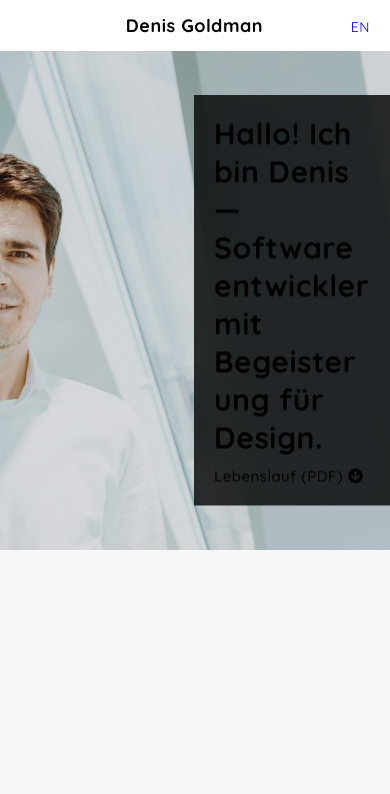
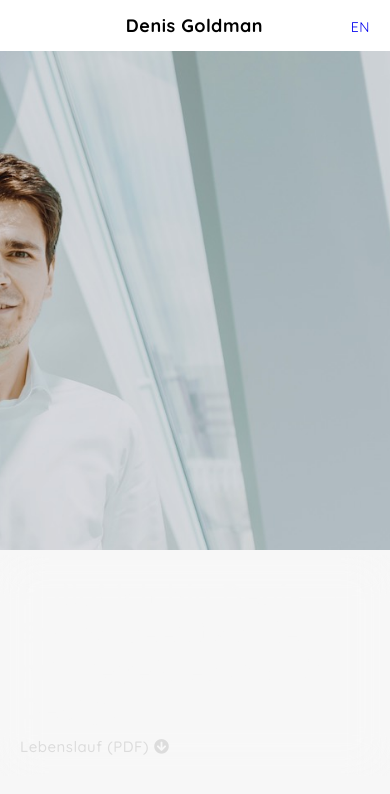
Before and after one commit to denisgoldman/personalsite, a Nuxt app: page / in a window 390 px wide. Shown: the top 794 px of the page. Built offline with nearby package versions, Linux system fonts and the light colour scheme.

Commit message:
changes to mobile hero section

```diff
--- a/assets/_variables.scss
+++ b/assets/_variables.scss
@@ -19,3 +19,15 @@ $breakpoint_mobile: 768px;
     background: rgba(0,0,0,0.8);
     backdrop-filter: saturate(180%) blur(20px);
 }
+
+@mixin gradient_sunset {
+    background: linear-gradient(to right, #ee0979, #ff6a00);
+}
+
+@mixin gradient_mirage {
+    background: linear-gradient(to right, #16222a, #3a6073);
+}
+
+@mixin gradient_frost {
+    background: linear-gradient(to right, #000428, #004e92);
+}
--- a/components/Hero.vue
+++ b/components/Hero.vue
@@ -34,6 +34,10 @@ export default {
     width: 100%;
     height: 100%;
 
+    @media (max-width: $breakpoint_mobile) {
+        position: relative;
+    }
+
     .hero--title {
         position: absolute;
         right: 0;
@@ -44,7 +48,17 @@ export default {
         font-weight: 700;
         font-size: 30px;
         max-width: 40%;
+        color: #f7f7f7;
         @include header_dark;
+
+        @media (max-width: $breakpoint_mobile) {
+            position: relative;
+            right: auto;
+            top: auto;
+            transform: none;
+            max-width: 100%;
+            background: none;
+        }
 
         span {
             word-break: break-word;
@@ -55,9 +69,16 @@ export default {
             font-size: 15px;
             font-family: "Quicksand", serif;
             font-weight: 500;
+            color: #dcdcdc;
+
+            &:hover {
+                text-decoration: underline;
+                cursor: pointer;
+            }
 
             i {
                 margin-left: 5px;
+                color: #dcdcdc;
             }
         }
 
```
